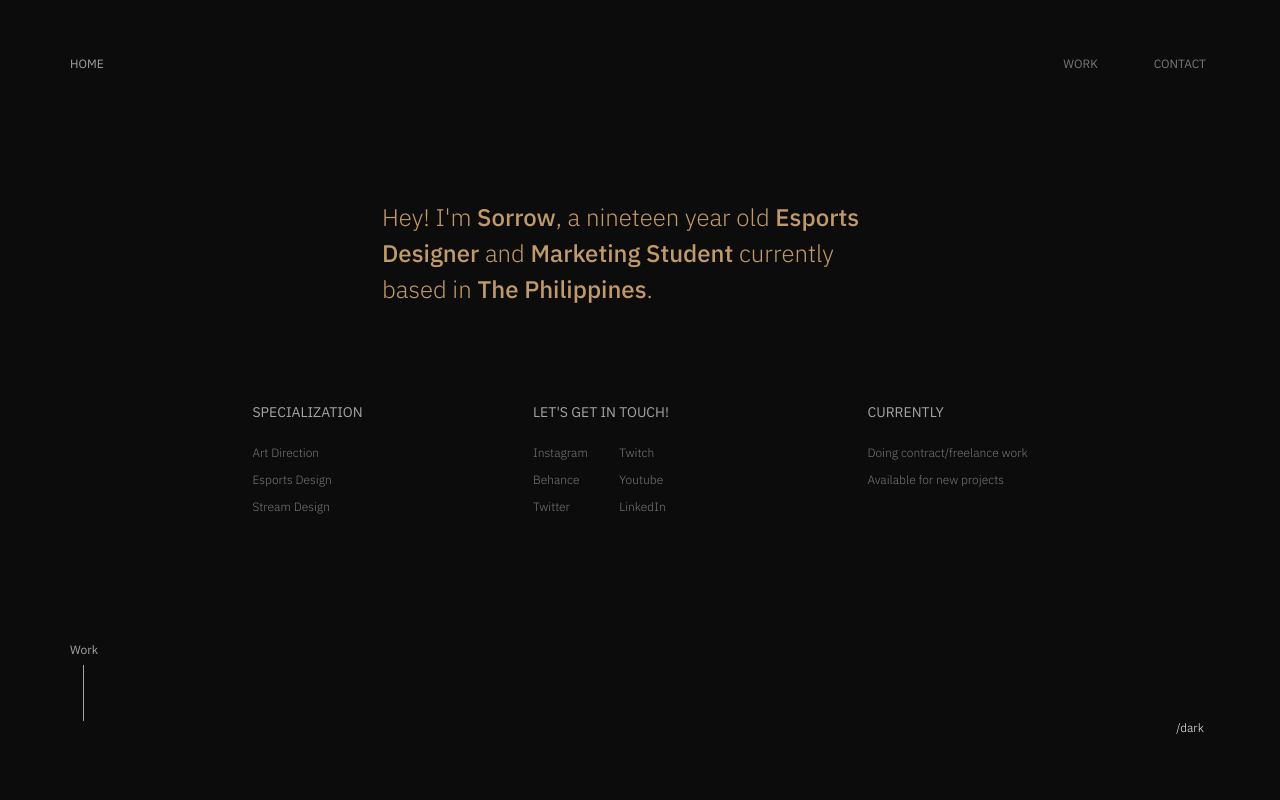
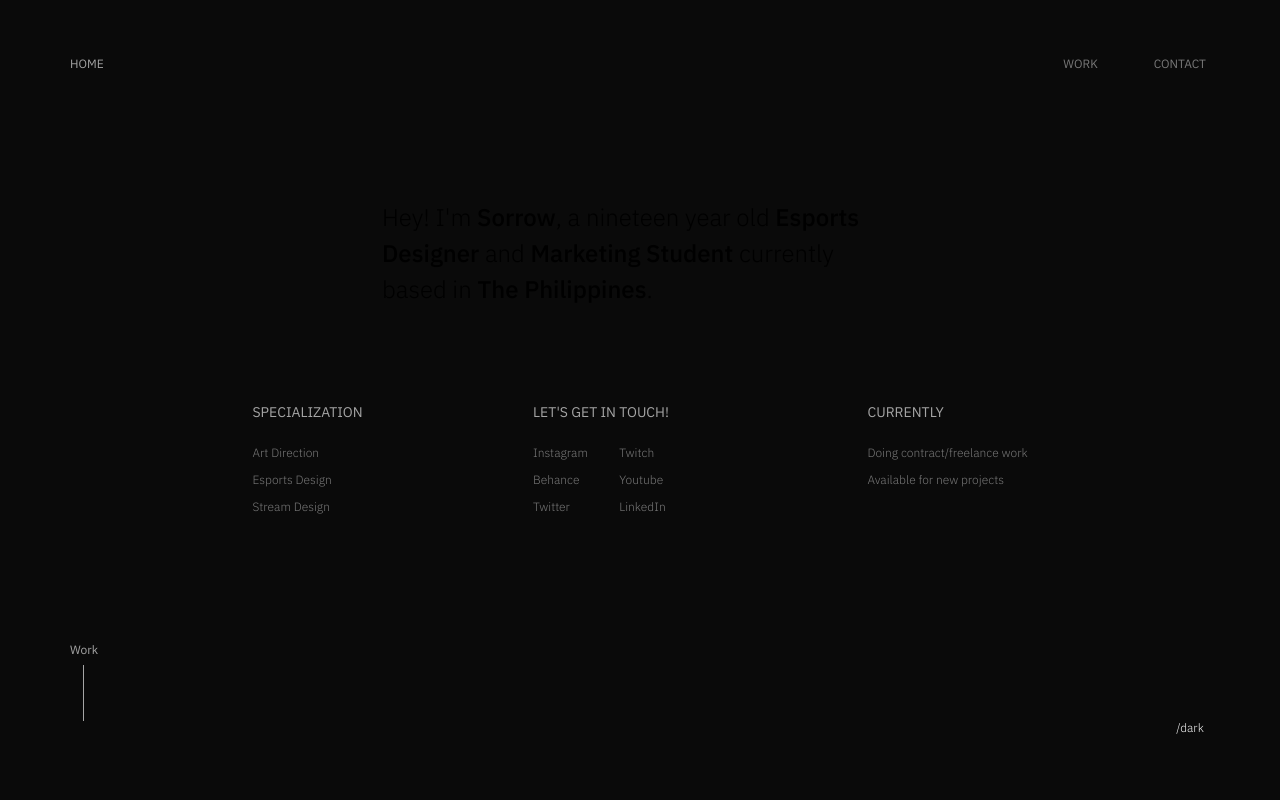
Before and after one commit to SorrowGuerrero/MyPort, a Next.js app: page / in a window 1280 px wide. Shown: the top 800 px of the page. Built offline with nearby package versions, Linux system fonts and the light colour scheme.

Commit message:
LA THIEVES

```diff
--- a/styles/globals.scss
+++ b/styles/globals.scss
@@ -27,14 +27,14 @@ button {
 }
 
 .light {
-	--about-color: #C19A6B;
+	--about-color: #FE0000;
 	--primary-color: #F5F5F5;
 	--secondary-color: #5f5f5f;
 	--tertiary-color: #848484;
 }
 .dark {
-	--about-color: #C19A6B;
-	--primary-color: #0C0C0C;
+	--about-color: #FEOOOO;
+	--primary-color: #0a0a0a;
 	--secondary-color: #a5a5a5;
 	--tertiary-color: #787878;
 
```
